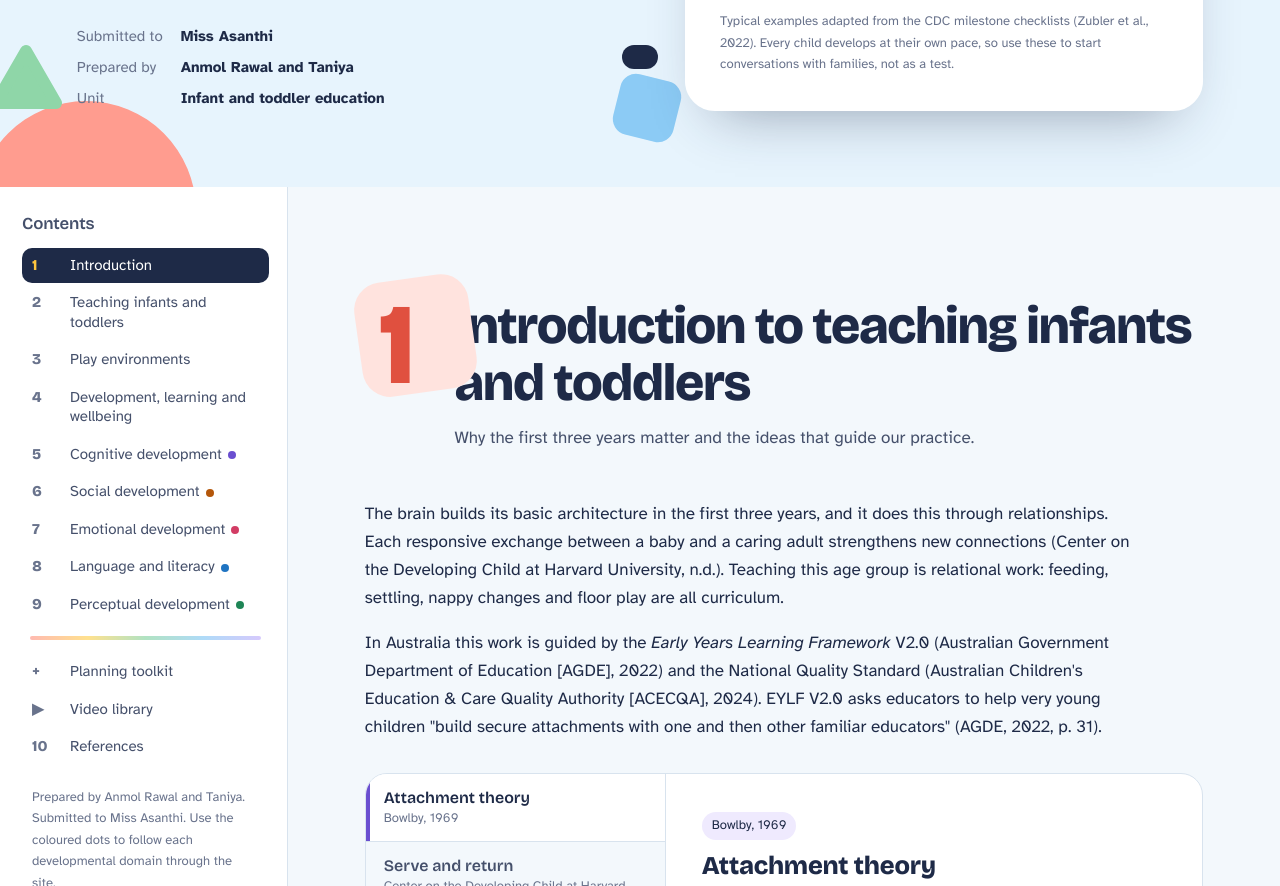
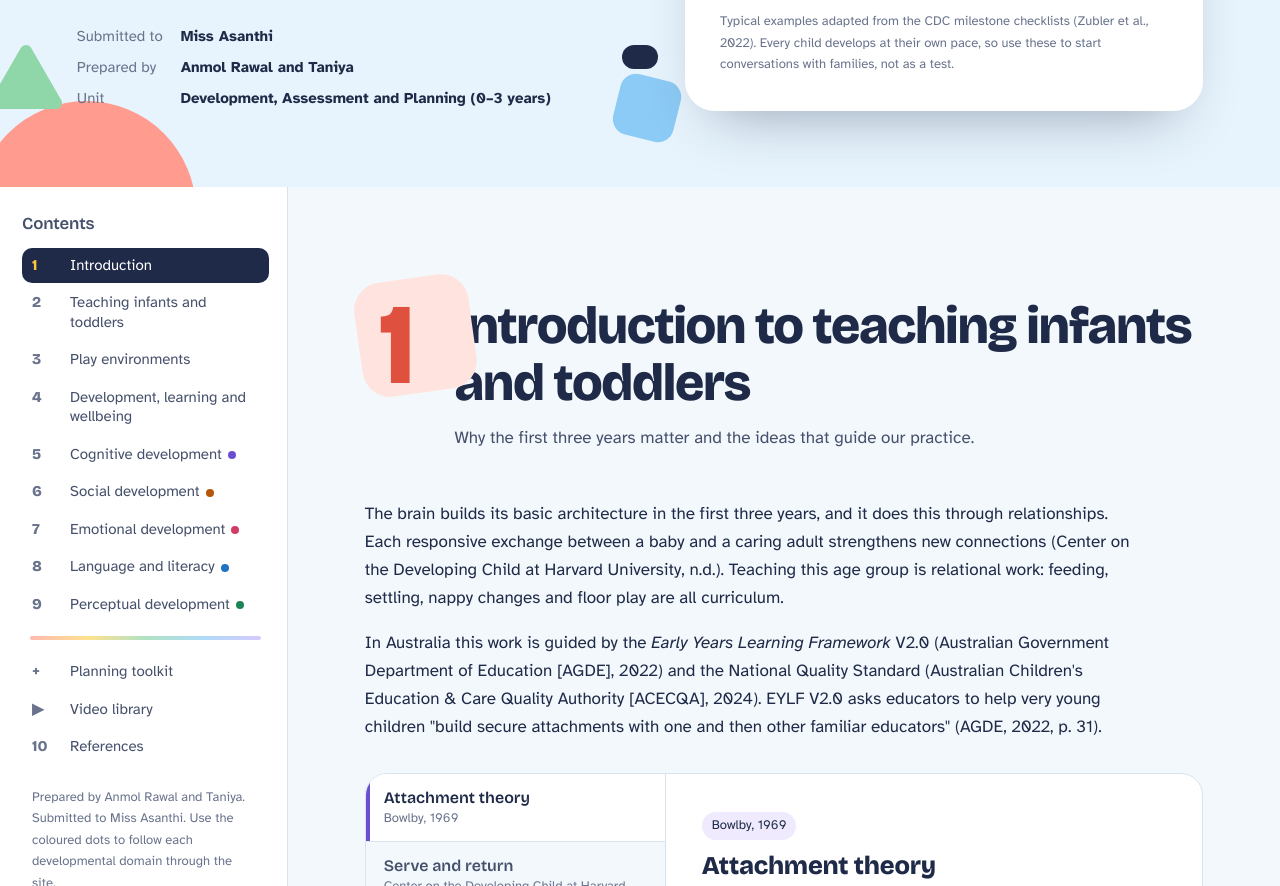
Before and after one commit to anieu-r/html-starter, a website: page index.html in a window 1280 px wide. Shown: the part 829-1715 px from the top of the page. Drawn offline with nearby package versions, Linux system fonts and the light colour scheme.

Commit message:
Update index.html

```diff
--- a/index.html
+++ b/index.html
@@ -329,7 +329,7 @@ footer p{max-width:62ch}
       <dl class="meta-list">
         <dt>Submitted to</dt><dd>Miss Asanthi</dd>
         <dt>Prepared by</dt><dd>Anmol Rawal and Taniya</dd>
-        <dt>Unit</dt><dd><!-- EDIT: unit -->Infant and toddler education</dd>
+        <dt>Unit</dt><dd><!-- EDIT: unit -->Development, Assessment and Planning (0–3 years)</dd>
       </dl>
     </div>
     <div class="grow" aria-labelledby="grow-title">
```
